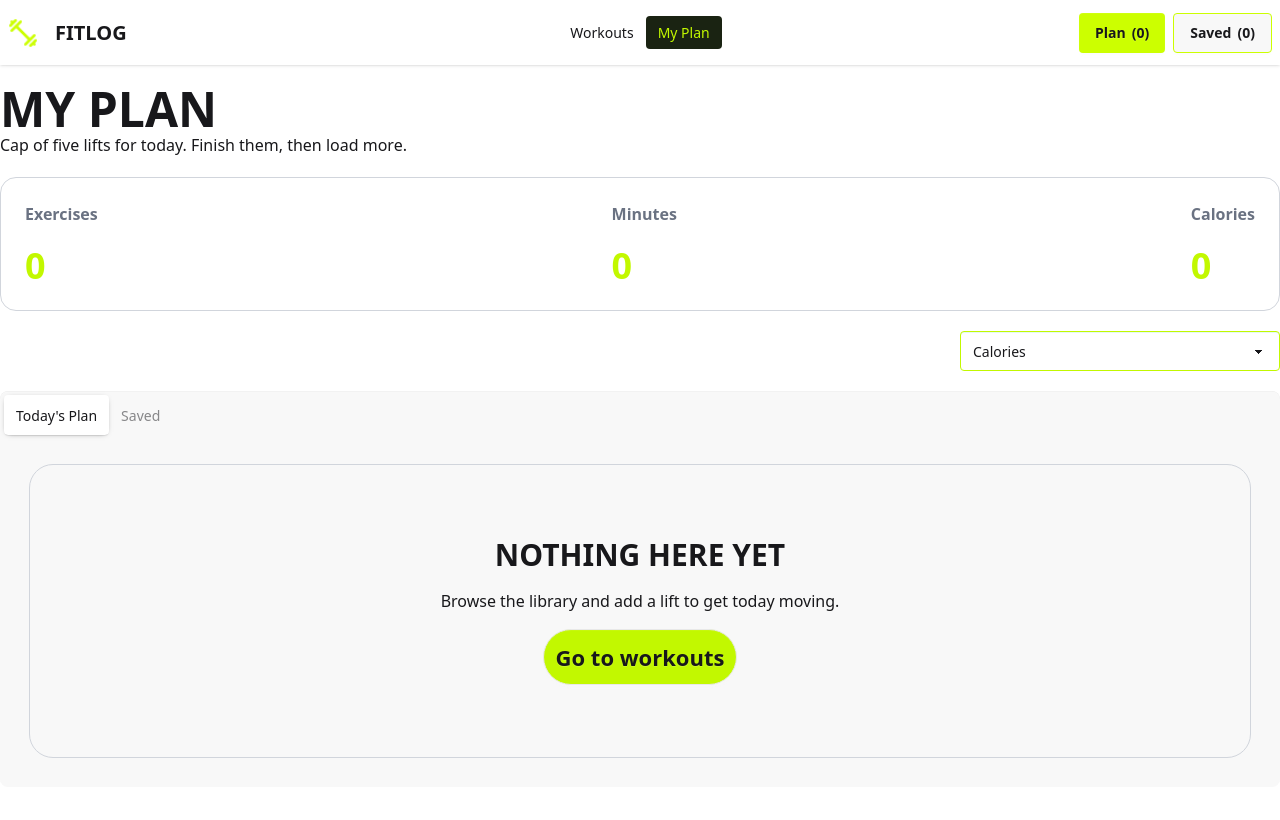
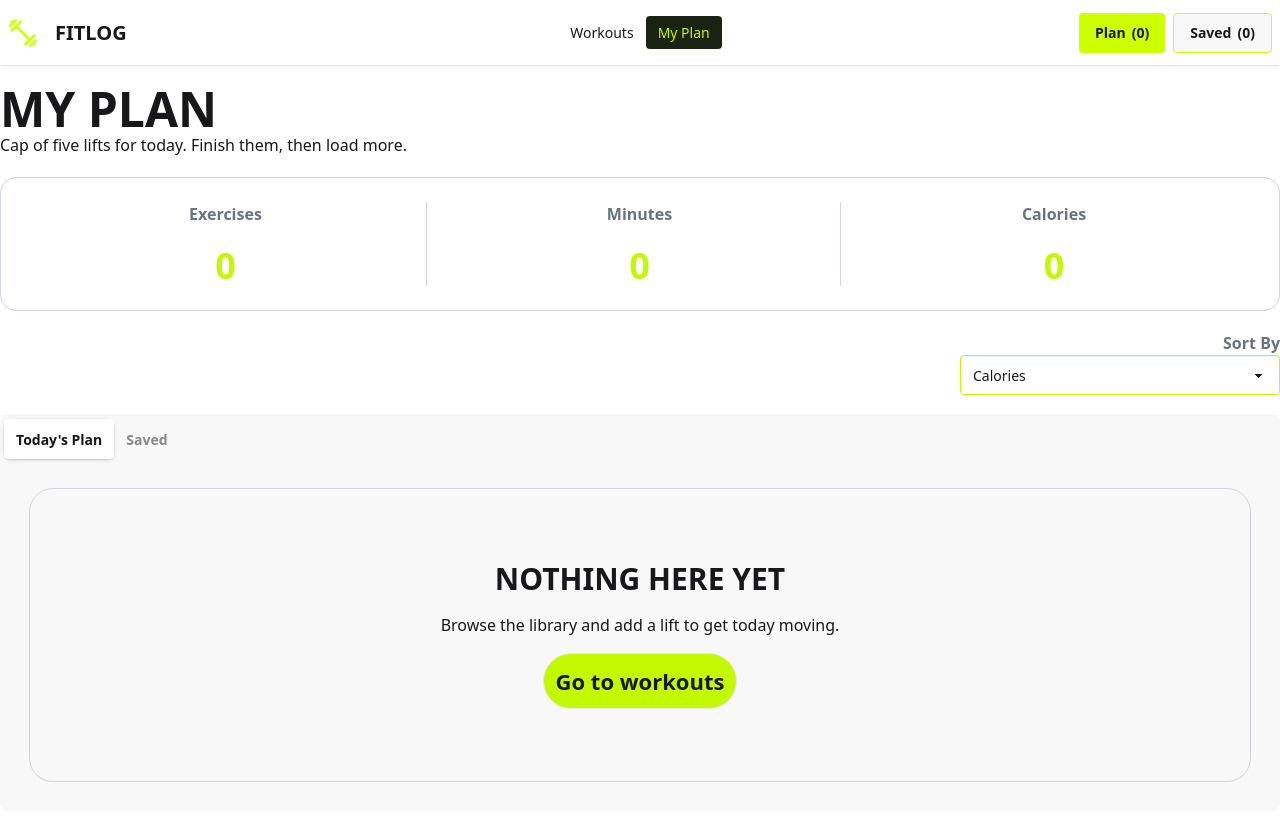
Before and after one commit to Fahim-Shahriar-251/b14-a6-fit-log, a Next.js app: page /myPlans in a window 1280 px wide. Shown: the top 820 px of the page. Built offline with nearby package versions, Linux system fonts and the light colour scheme.

Commit message:
added loading animation

```diff
--- a/app/myPlans/page.tsx
+++ b/app/myPlans/page.tsx
@@ -32,6 +32,7 @@ const MyPlansPage = () => {
     return (
         <div className='min-h-screen'>
             <div className='text-end'>
+                <h2 className='font-semibold text-gray-500'>Sort By </h2>
                 <select
                     value={sortBy}
                     onChange={(e: React.ChangeEvent<HTMLSelectElement>) =>
@@ -49,7 +50,7 @@ const MyPlansPage = () => {
             {/* name of each tab group should be unique */}
             <div className="tabs tabs-box mt-5">
                 <input type="radio" name="my_tabs_6"
-                    className="tab" aria-label="Today's Plan"
+                    className="tab font-semibold" aria-label="Today's Plan"
                     defaultChecked
                     onChange={() => myPlansProvider.setActiveTab("todaysPlan")} />
                 <div className="tab-content p-6">
@@ -65,7 +66,7 @@ const MyPlansPage = () => {
                 </div>
 
                 <input type="radio" name="my_tabs_6"
-                    className="tab" aria-label="Saved"
+                    className="tab font-semibold" aria-label="Saved"
                     onChange={() => myPlansProvider.setActiveTab("saved")} />
                 <div className="tab-content p-6">
                     {sortedSavedPlans.length > 0 ?
--- /dev/null
+++ b/app/not-found.tsx
@@ -0,0 +1,29 @@
+import Link from 'next/link';
+import React from 'react';
+
+const NotFound = () => {
+    return (
+        <div className="min-h-screen flex flex-col justify-center items-center text-center px-4">
+            <h1 className="text-8xl font-extrabold text-[#C2F800]">
+                404
+            </h1>
+
+            <h2 className="text-3xl font-bold mt-4">
+                Page Not Found
+            </h2>
+
+            <p className="text-gray-500 mt-2">
+                Sorry, the page you are looking for does not exist.
+            </p>
+
+            <Link
+                href="/"
+                className="btn mt-6 bg-[#C2F800] border-0 hover:bg-[#1A2312] hover:text-[#C2F800]"
+            >
+                Back to Home
+            </Link>
+        </div>
+    );
+};
+
+export default NotFound;
--- a/app/page.tsx
+++ b/app/page.tsx
@@ -1,6 +1,7 @@
-import React from 'react';
+import React, { Suspense } from 'react';
 import Banner from '../components/workouts/Banner';
 import WorkoutsHomePage from '@/components/workouts/Workouts';
+import WorkoutLoading from '@/components/workouts/WorkoutLoading';
 
 const WorkoutsPage = async () => {
 
@@ -12,7 +13,9 @@ const WorkoutsPage = async () => {
                     <h2 className='font-extrabold text-3xl'>THE LIBRARY</h2>
                     <p className='text-gray-700'>Twelve lifts covering every major muscle group.</p>
                 </div>
-                <WorkoutsHomePage></WorkoutsHomePage>
+                <Suspense fallback={<WorkoutLoading></WorkoutLoading>}>
+                    <WorkoutsHomePage></WorkoutsHomePage>
+                </Suspense>
             </div>
         </div>
     );
--- /dev/null
+++ b/app/workouts/loading.tsx
@@ -0,0 +1,11 @@
+import React from 'react';
+
+const WorkoutLoading = () => {
+    return (
+        <div className="min-h-screen flex justify-center items-center">
+            <span className="loading loading-spinner loading-lg text-[#C2F800]"></span>
+        </div>
+    );
+};
+
+export default WorkoutLoading;
--- a/components/myPlans/MyPlanLayoutCard.tsx
+++ b/components/myPlans/MyPlanLayoutCard.tsx
@@ -32,18 +32,26 @@ const MyPlanLayoutCard = () => {
     }
 
     return (
-        <div className='flex justify-between items-center border border-gray-300 rounded-2xl p-6'>
-            <div className='space-y-5'>
-                <h2 className='font-semibold text-gray-500 '>Exercises</h2>
-                <h2 className='font-extrabold text-4xl text-[#C2F800]'>{exercises}</h2>
+        <div className="grid grid-cols-3 gap-3 border border-gray-300 rounded-2xl p-4 sm:p-6">
+            <div className="text-center space-y-2 sm:space-y-5 border-r border-gray-300 last:border-r-0">
+                <h2 className="font-semibold text-gray-500">Exercises</h2>
+                <h2 className="font-extrabold text-3xl sm:text-4xl text-[#C2F800]">
+                    {exercises}
+                </h2>
             </div>
-            <div className='space-y-5'>
-                <h2 className='font-semibold text-gray-500'>Minutes</h2>
-                <h2 className='font-extrabold text-4xl text-[#C2F800]'>{minutes}</h2>
+
+            <div className="text-center space-y-2 sm:space-y-5 border-r border-gray-300 last:border-r-0">
+                <h2 className="font-semibold text-gray-500">Minutes</h2>
+                <h2 className="font-extrabold text-3xl sm:text-4xl text-[#C2F800]">
+                    {minutes}
+                </h2>
             </div>
-            <div className='space-y-5'>
-                <h2 className='font-semibold text-gray-500'>Calories</h2>
-                <h2 className='font-extrabold text-4xl text-[#C2F800]'>{calories}</h2>
+
+            <div className="text-center space-y-2 sm:space-y-5">
+                <h2 className="font-semibold text-gray-500">Calories</h2>
+                <h2 className="font-extrabold text-3xl sm:text-4xl text-[#C2F800]">
+                    {calories}
+                </h2>
             </div>
         </div>
     );
--- /dev/null
+++ b/components/workouts/WorkoutLoading.tsx
@@ -0,0 +1,11 @@
+import React from 'react';
+
+const WorkoutLoading = () => {
+    return (
+        <div className="min-h-[60vh] flex justify-center items-center">
+            <span className="loading loading-spinner loading-lg text-[#C2F800]"></span>
+        </div>
+    );
+};
+
+export default WorkoutLoading;
```
